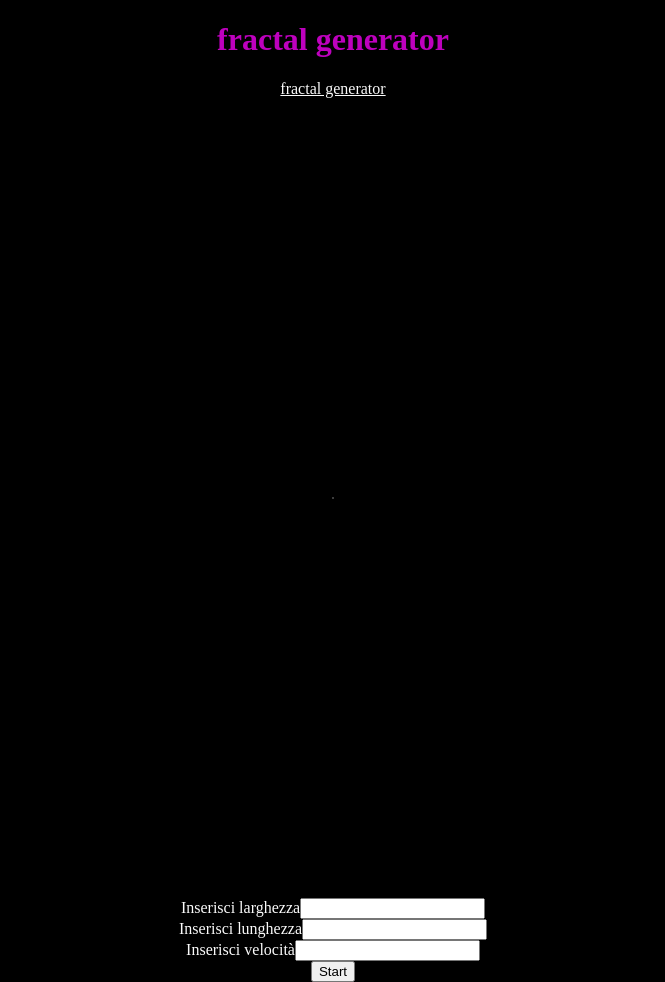
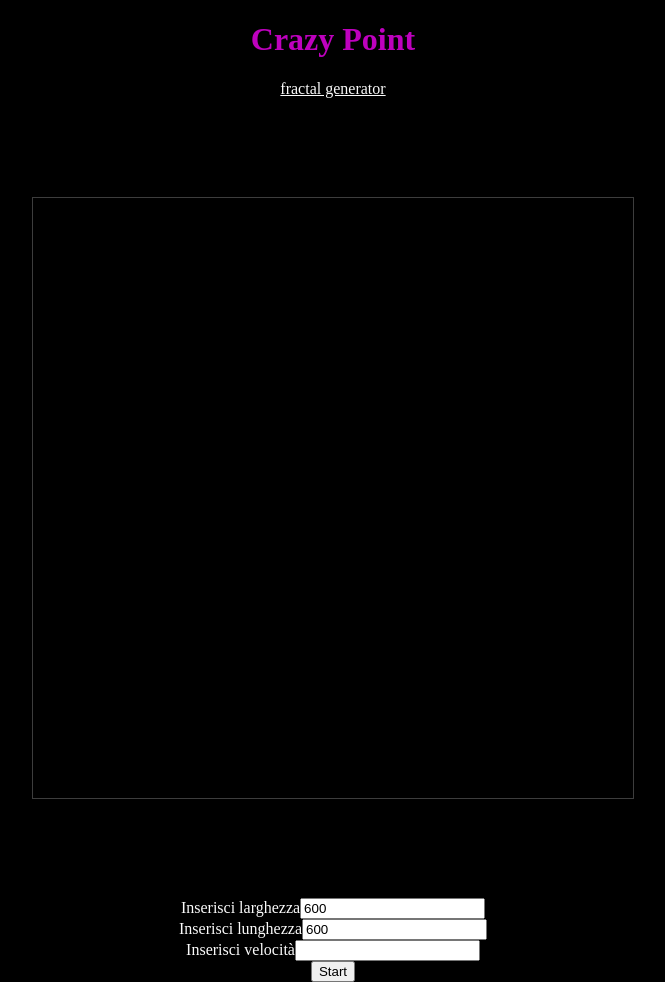
Before and after one commit to pepo999/canvas-example1, a plain HTML site: page index.html in a window 1280 px wide. Shown: the whole page, without its empty margins (307-972 px from the left). Drawn offline with Linux system fonts and the light colour scheme.

Commit message:
default input value added

```diff
--- a/app.js
+++ b/app.js
@@ -7,7 +7,8 @@ const inputY = document.getElementById('y-input');
 const inputSpeed = document.getElementById('speed-input')
 let ctxX = inputX.value;
 let ctxY = inputX.value;
-let speed = inputSpeed.value/50;
+// let speed = inputSpeed.value/50;
+let speed = 5;
 myCanvas.width = ctxX;
 myCanvas.height = ctxY;
 
--- a/index.html
+++ b/index.html
@@ -10,16 +10,16 @@
 </head>
 <body>
     <div class="container">
-        <h1>fractal generator</h1>
+        <h1>Crazy Point</h1>
         <nav>
             <a href="./fractal.html">fractal generator</a>
         </nav>
         <div class="canvas-container">
-    <canvas style="background-color: rgb(0, 0, 0);" id="my-canvas" width="0" height="0"></canvas>
+    <canvas style="background-color: rgb(0, 0, 0);" id="my-canvas" width="600" height="600"></canvas>
 </div>
-    <span>Inserisci larghezza<input type="number" id="x-input"></span>
-    <span>Inserisci lunghezza<input type="number" id="y-input"></span>
-    <span>Inserisci velocità<input type="number" id="speed-input"></span>
+    <span>Inserisci larghezza<input type="number" id="x-input" value="600"></span>
+    <span>Inserisci lunghezza<input type="number" id="y-input" value="600"></span>
+    <span>Inserisci velocità<input type="number" id="speed-input" vaue="500"></span>
     <button onclick="walk(point1, 1), darken()">Start</button>
     <!-- <button onclick="setInterval(noise(), 500)">Generate</button> -->
 </div>
```
